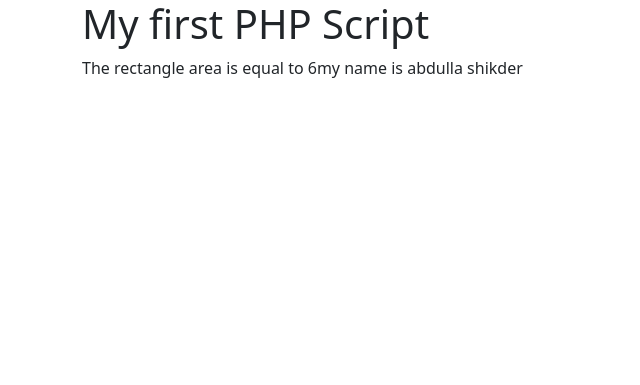
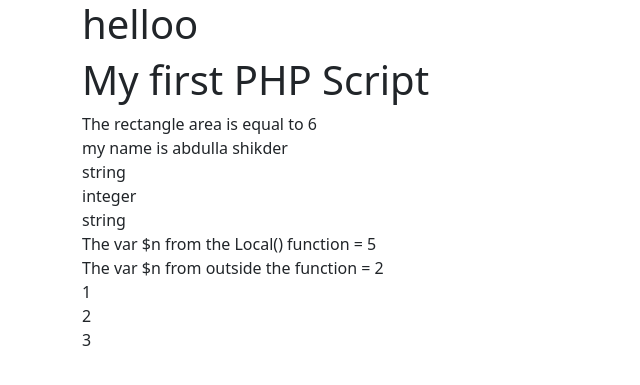
Before and after one commit to abi30/php_practice, a PHP site: page / in a window 1280 px wide. Shown: the top 385 px of the page, without its empty margins (0-640 px from the left). Run offline with PHP 8.4, Linux system fonts and the light colour scheme.

Commit message:
well prectice

```diff
--- a/index.php
+++ b/index.php
@@ -1,3 +1,8 @@
+
+
+
+
+
 <!doctype html>
 <html lang="en">
   <head>
@@ -12,25 +17,83 @@
   </head>
   <body>
 
-<div class="container">
 
 
- <?php
+<div class="container">
+<h1>helloo</h1>
 
-         echo "<h1>My first PHP Script</h1>";
-         $rectangle=3*2;
-         echo "The rectangle area is equal to $rectangle";
+
+
+<?php
+
+
+
+ echo "<h1>My first PHP Script</h1>";
+ $rectangle=3*2;
+ echo "The rectangle area is equal to $rectangle</br>\n";
 
 
 
 
-         function printName($name){
-            $lastName = "shikder";
-            echo"my name is $name $lastName";
+ function PrintName($name){
+    $lastName = "shikder";
+    echo"my name is $name $lastName </br>";
 
-           }
+   }
 
-          printName("abdulla");
+  PrintName("abdulla");
+
+
+
+
+
+  $sureName="rakib";
+  $firstName="abdulla";
+$age=32;
+
+$total_sentence = "my name is ". $sureName." ".$firstName."age is ".$age."years old </br>";
+
+echo gettype($total_sentence)."</br>";
+echo gettype($age)."</br>";
+echo gettype($total_sentence)."</br>";
+
+$n = 2;  // define variable with global scope with value = 2
+
+// function Local to test local scope
+function Local()
+   {
+   $n =   5;    // Define variable with same name,
+             // but with local function scope and different value
+   echo "The var \$n from the Local() function = $n <br>";
+   // $a will be interpreted and rendered as 5
+   }
+Local();         // call the function
+echo "The var \$n from outside the function = $n</br>" ;
+
+
+
+// $name="jone";
+// $surname="herak";
+
+// function printNamenew(){
+// global $fullName,$name,$surname;
+
+// $fullName=$name." ".$surname;
+// return $fullName;
+// }
+
+// echo printNamenew()."</br>" ;
+// echo $fullName;
+
+function lapCounter() {
+  static $lap =  1;
+  echo $lap. '<br>';
+  $lap++;
+}
+
+lapCounter();
+lapCounter();
+lapCounter();
 
 
 
@@ -39,19 +102,19 @@
 
 
 
-          ?>
-
-</div>
 
 
 
 
+?>
 
-
+</div>
 
     <!-- Optional JavaScript; choose one of the two! -->
 
     <!-- Option 1: Bootstrap Bundle with Popper -->
     <script src="https://cdn.jsdelivr.net/npm/bootstrap@5.0.0-beta3/dist/js/bootstrap.bundle.min.js" integrity="sha384-JEW9xMcG8R+pH31jmWH6WWP0WintQrMb4s7ZOdauHnUtxwoG2vI5DkLtS3qm9Ekf" crossorigin="anonymous"></script>
+
+
   </body>
 </html>
```
